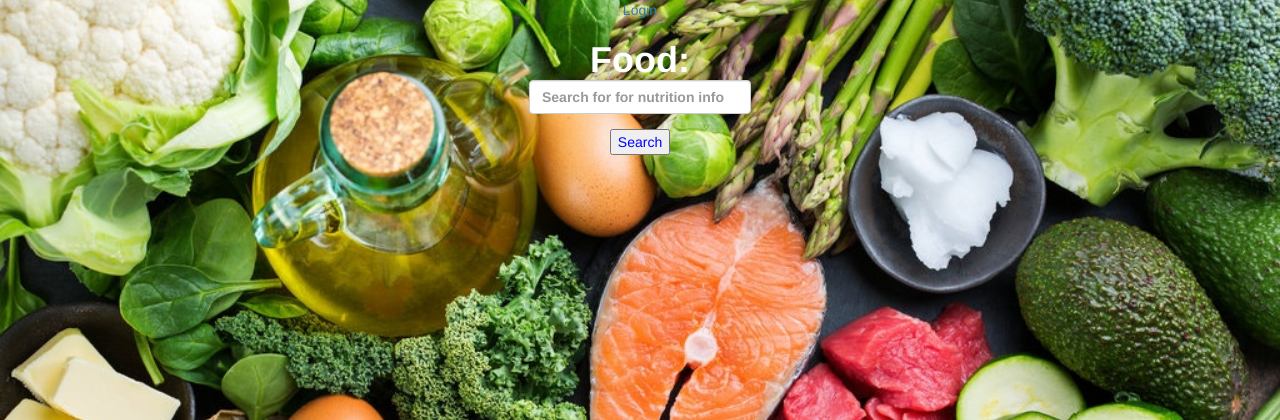
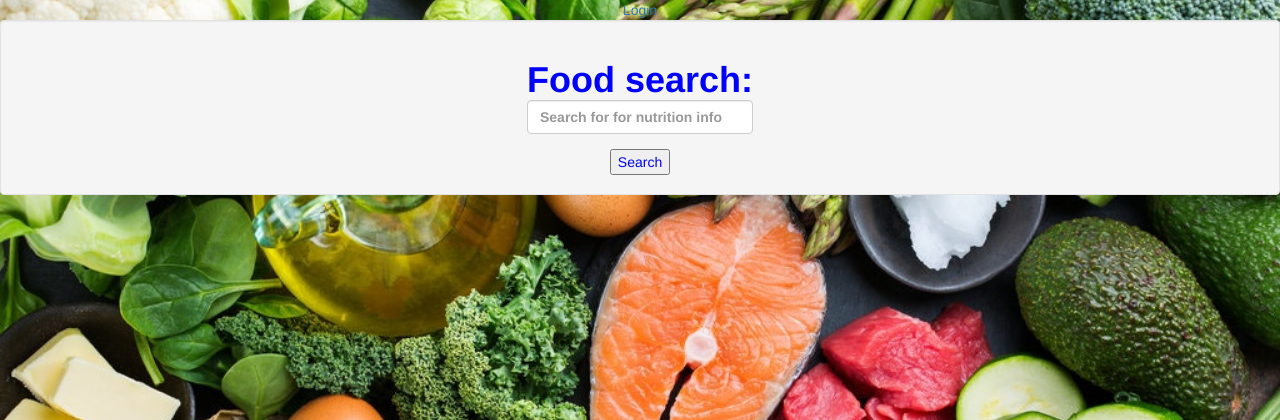
Before and after one commit to EpicRowan/Keto-Tracker, a Flask app: page /search in a window 1280 px wide. Shown: the top 420 px of the page. Run offline with Flask 2, Linux system fonts and the light colour scheme; some libraries are stand-ins or nearby versions.

Commit message:
Adjusted readabiity of fonts and added back button to search results

```diff
--- a/templates/search.html
+++ b/templates/search.html
@@ -3,14 +3,19 @@
 
 
 <!-- Search form -->
+<center>
+  <div class="col-xs-12 col-sm-6 col-md-6 col-lg-6">
+</center>
+  <div class="well">
 <form action="/search_results" method="POST">
 
 <div class="md-form mt-0">
-  <h1><font color="white"><label>Food:
-  <input class="form-control" type="text" name="searched" placeholder="Search for for nutrition info" aria-label="Search"></label></font>
+  <h1><label>Food search:
+  <input class="form-control" type="text" name="searched" placeholder="Search for for nutrition info" aria-label="Search"></label>
 </div>
     <div>
       <input type="submit" value="Search">
     </div>
+    </div>
    </form>
 {% endblock %}
--- a/templates/search_results.html
+++ b/templates/search_results.html
@@ -6,10 +6,10 @@
 </center>
   <div class="well">
 	<h1>  Search Results</h1>
-  		{% for item in foods %}
+  		<h3>{% for item in foods %}
   			<li>{{item}} : {{foods[item]}} carbs </li>
-		 {% endfor %}
-
+		 {% endfor %} </h3>
+ <input type="button" value="Go back!" onclick="history.back()">
 </div>
 
 {% endblock %}
```
